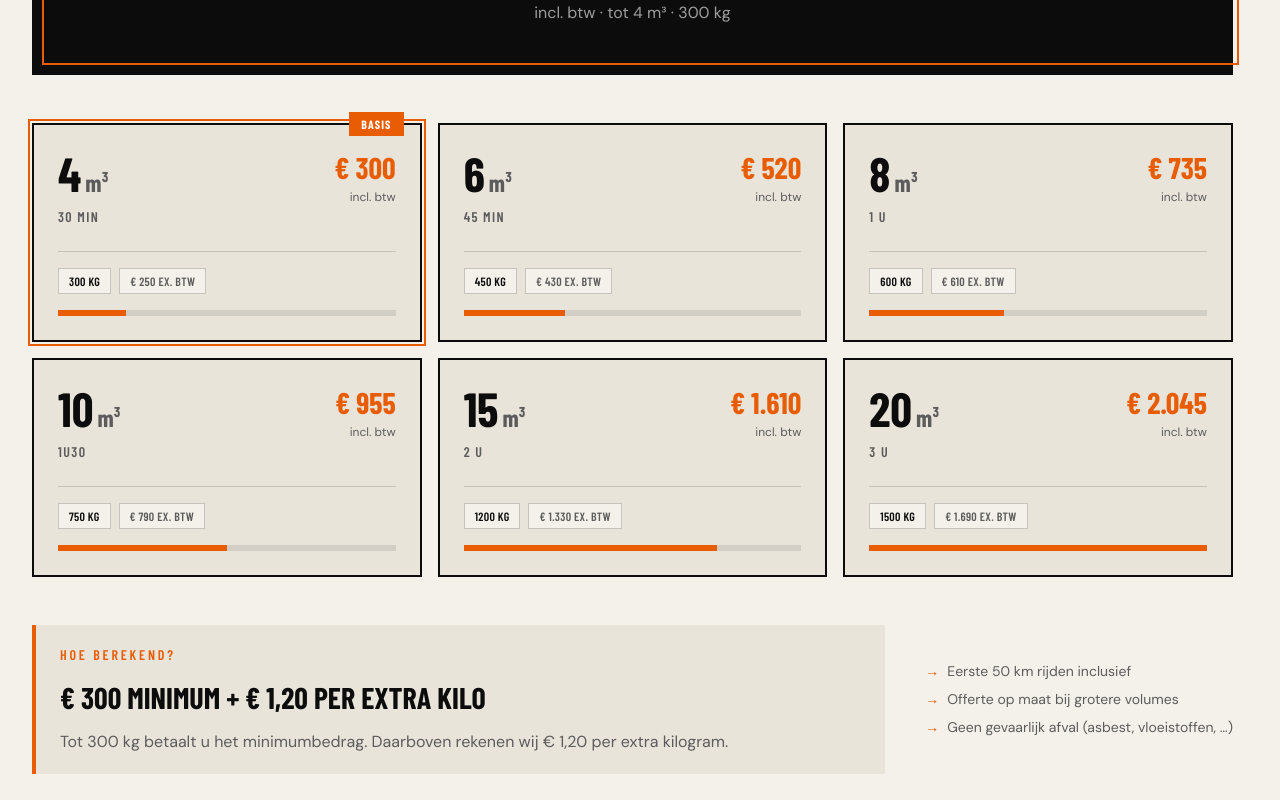
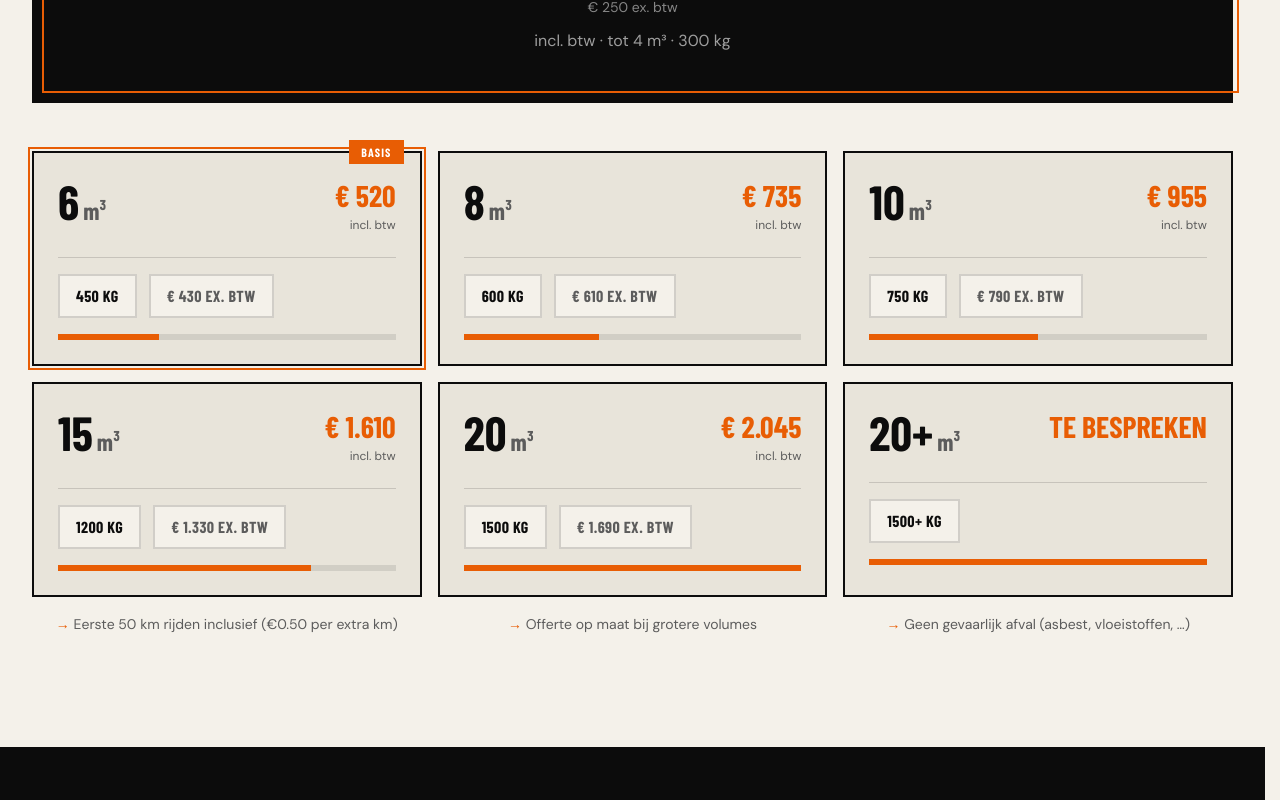
Before and after one commit to termoteniek/wegdermee, a React (Vite) app: page /diensten/werf-opruiming in a window 1280 px wide. Shown: the part 2060-2860 px from the top of the page. Built offline with nearby package versions, Linux system fonts and the light colour scheme; a web font is replaced by a local one.

Commit message:
Update contact information and enhance BookingForm functionality: correct email address in Contact component, refine service volume selection logic in BookingForm, and improve DateTimePicker for flexible date/time input options.

```diff
--- a/src/components/Contact.tsx
+++ b/src/components/Contact.tsx
@@ -36,7 +36,7 @@ export function Contact() {
                     E-mail
                   </span>
                   <span className="font-display text-2xl font-bold uppercase sm:text-3xl">
-                    info@wegdermee.be
+                    info@wegdermee.com
                   </span>
                 </a>
               </li>
--- a/src/components/Hero.tsx
+++ b/src/components/Hero.tsx
@@ -65,7 +65,7 @@ export function Hero() {
               animate={{ opacity: 1 }}
               transition={{ delay: 0.7 }}
             >
-              Meubels, elektronica of volledige ontruimingen — wij halen alles op. U hoeft niet te sorteren. Wij halen alles op.
+              Meubels, elektronica of volledige ontruimingen — wij halen alles op. U hoeft niet te sorteren.
             </motion.p>
 
             <motion.div
--- a/src/components/ServicePricing.tsx
+++ b/src/components/ServicePricing.tsx
@@ -1,9 +1,71 @@
 import { FadeIn } from './FadeIn'
 import { SectionLabel } from './ui/SectionLabel'
-import { formatEuro, pricingTiers, PRICING_EXTRA_PER_KG, PRICING_BASE_INCL_VAT } from '../lib/pricing'
+import { formatEuro, largePricingTier, pricingTiers } from '../lib/pricing'
+
+const maxVolumeM3 = 20
+const displayTiers = pricingTiers.slice(1)
+
+const pricingNotes = [
+  'Eerste 50 km rijden inclusief (€0.50 per extra km)',
+  'Offerte op maat bij grotere volumes',
+  'Geen gevaarlijk afval (asbest, vloeistoffen, …)',
+]
+
+function PricingTierCard({
+  tier,
+  showBasisBadge,
+}: {
+  tier: (typeof pricingTiers)[number]
+  showBasisBadge?: boolean
+}) {
+  return (
+    <article
+      className={`group relative flex h-full flex-col border-2 border-ink bg-cream-dark p-6 transition-colors hover:bg-cream ${
+        showBasisBadge ? 'ring-2 ring-accent ring-offset-2 ring-offset-cream' : ''
+      }`}
+    >
+      {showBasisBadge && (
+        <span className="absolute -top-px right-4 -translate-y-1/2 bg-accent px-3 py-1 font-display text-xs font-bold uppercase tracking-widest text-white">
+          Basis
+        </span>
+      )}
+
+      <div className="flex items-start justify-between gap-4">
+        <div>
+          <p className="font-display text-5xl font-extrabold leading-none text-ink">
+            {tier.volumeM3}
+            <span className="ml-1 text-2xl text-muted">m³</span>
+          </p>
+        </div>
+        <div className="text-right">
+          <p className="font-display text-3xl font-extrabold text-accent">
+            {formatEuro(tier.priceInclVat)}
+          </p>
+          <p className="mt-1 text-xs text-muted">incl. btw</p>
+        </div>
+      </div>
+
+      <div className="mt-6 flex flex-wrap gap-3 border-t border-ink/15 pt-4">
+        <span className="border-2 border-ink/15 bg-cream px-4 py-2 font-display text-sm font-bold uppercase tracking-wide text-ink sm:text-base">
+          {tier.weightKg} kg
+        </span>
+        <span className="border-2 border-ink/15 bg-cream px-4 py-2 font-display text-sm font-bold uppercase tracking-wide text-muted sm:text-base">
+          {formatEuro(tier.priceExVat)} ex. btw
+        </span>
+      </div>
+
+      <div className="mt-4 h-1.5 w-full bg-ink/10" aria-hidden>
+        <div
+          className="h-full bg-accent transition-all group-hover:bg-accent-hover"
+          style={{ width: `${(tier.volumeM3 / maxVolumeM3) * 100}%` }}
+        />
+      </div>
+    </article>
+  )
+}
 
 export function ServicePricing() {
-  const startingPrice = pricingTiers[0].priceInclVat
+  const startingTier = pricingTiers[0]
 
   return (
     <section className="border-t-2 border-ink bg-cream py-20 sm:py-28">
@@ -24,99 +86,64 @@ export function ServicePricing() {
               Vanaf
             </p>
             <p className="mt-2 font-display text-6xl font-extrabold uppercase leading-none sm:text-7xl">
-              {formatEuro(startingPrice)}
+              {formatEuro(startingTier.priceInclVat)}
             </p>
-            <p className="mt-3 text-white/60">incl. btw · tot {pricingTiers[0].volumeM3} m³ · {pricingTiers[0].weightKg} kg</p>
+            <p className="mt-2 text-sm text-white/50">
+              {formatEuro(startingTier.priceExVat)} ex. btw
+            </p>
+            <p className="mt-3 text-white/60">
+              incl. btw · tot {startingTier.volumeM3} m³ · {startingTier.weightKg} kg
+            </p>
             <div className="absolute -right-2 -top-2 h-full w-full border-2 border-accent" aria-hidden />
           </div>
         </FadeIn>
 
         <div className="mt-12 grid gap-4 sm:grid-cols-2 lg:grid-cols-3">
-          {pricingTiers.map((tier, index) => (
+          {displayTiers.map((tier, index) => (
             <FadeIn key={tier.volumeM3} delay={0.08 + index * 0.04}>
-              <article
-                className={`group relative flex h-full flex-col border-2 border-ink bg-cream-dark p-6 transition-colors hover:bg-cream ${
-                  index === 0 ? 'ring-2 ring-accent ring-offset-2 ring-offset-cream' : ''
-                }`}
-              >
-                {index === 0 && (
-                  <span className="absolute -top-px right-4 -translate-y-1/2 bg-accent px-3 py-1 font-display text-xs font-bold uppercase tracking-widest text-white">
-                    Basis
-                  </span>
-                )}
+              <PricingTierCard tier={tier} showBasisBadge={index === 0} />
+            </FadeIn>
+          ))}
 
+          <FadeIn delay={0.08 + displayTiers.length * 0.04}>
+            <article className="group relative flex h-full flex-col border-2 border-ink bg-cream-dark p-6 transition-colors hover:bg-cream">
               <div className="flex items-start justify-between gap-4">
                 <div>
                   <p className="font-display text-5xl font-extrabold leading-none text-ink">
-                      {tier.volumeM3}
+                    {largePricingTier.volumeLabel}
                     <span className="ml-1 text-2xl text-muted">m³</span>
-                    </p>
-                    <p className="mt-2 font-display text-sm font-semibold uppercase tracking-widest text-muted">
-                      {tier.duration}
                   </p>
                 </div>
                 <div className="text-right">
-                    <p className="font-display text-3xl font-extrabold text-accent">
-                      {formatEuro(tier.priceInclVat)}
+                  <p className="font-display text-2xl font-extrabold uppercase leading-tight text-accent sm:text-3xl">
+                    {largePricingTier.priceLabel}
                   </p>
-                    <p className="mt-1 text-xs text-muted">incl. btw</p>
                 </div>
               </div>
 
-                <div className="mt-6 flex flex-wrap gap-2 border-t border-ink/15 pt-4">
-                  <span className="border border-ink/20 bg-cream px-2.5 py-1 font-display text-xs font-semibold uppercase tracking-wide text-ink">
-                    {tier.weightKg} kg
-                  </span>
-                  <span className="border border-ink/20 bg-cream px-2.5 py-1 font-display text-xs font-semibold uppercase tracking-wide text-muted">
-                    {formatEuro(tier.priceExVat)} ex. btw
+              <div className="mt-6 flex flex-wrap gap-3 border-t border-ink/15 pt-4">
+                <span className="border-2 border-ink/15 bg-cream px-4 py-2 font-display text-sm font-bold uppercase tracking-wide text-ink sm:text-base">
+                  {largePricingTier.weightLabel} kg
                 </span>
               </div>
 
-                <div
-                  className="mt-4 h-1.5 w-full bg-ink/10"
-                  aria-hidden
-                >
-                  <div
-                    className="h-full bg-accent transition-all group-hover:bg-accent-hover"
-                    style={{ width: `${(tier.volumeM3 / pricingTiers[pricingTiers.length - 1].volumeM3) * 100}%` }}
-                  />
+              <div className="mt-4 h-1.5 w-full bg-ink/10" aria-hidden>
+                <div className="h-full w-full bg-accent transition-all group-hover:bg-accent-hover" />
               </div>
             </article>
           </FadeIn>
+
+          <FadeIn delay={0.15} className="col-span-full grid gap-4 sm:grid-cols-2 lg:grid-cols-3">
+            {pricingNotes.map((note) => (
+              <p key={note} className="px-2 text-center text-sm leading-relaxed text-muted">
+                <span className="text-accent" aria-hidden>
+                  →{' '}
+                </span>
+                {note}
+              </p>
             ))}
+          </FadeIn>
         </div>
-
-        <FadeIn delay={0.15} className="mt-12">
-          <div className="grid gap-6 lg:grid-cols-[1fr_auto] lg:items-center lg:gap-10">
-            <div className="border-l-4 border-accent bg-cream-dark px-6 py-5">
-              <p className="font-display text-sm font-semibold uppercase tracking-[0.2em] text-accent">
-                Hoe berekend?
-              </p>
-              <p className="mt-3 font-display text-2xl font-bold uppercase leading-snug text-ink sm:text-3xl">
-                {formatEuro(PRICING_BASE_INCL_VAT)} minimum + {formatEuro(PRICING_EXTRA_PER_KG, 2)} per extra kilo
-              </p>
-              <p className="mt-3 text-muted">
-                Tot {pricingTiers[0].weightKg} kg betaalt u het minimumbedrag. Daarboven rekenen wij{' '}
-                {formatEuro(PRICING_EXTRA_PER_KG, 2)} per extra kilogram.
-              </p>
-            </div>
-
-            <ul className="space-y-2 text-sm text-muted lg:max-w-xs">
-              <li className="flex gap-2">
-                <span className="text-accent" aria-hidden>→</span>
-                Eerste 50 km rijden inclusief
-              </li>
-              <li className="flex gap-2">
-                <span className="text-accent" aria-hidden>→</span>
-                Offerte op maat bij grotere volumes
-              </li>
-              <li className="flex gap-2">
-                <span className="text-accent" aria-hidden>→</span>
-                Geen gevaarlijk afval (asbest, vloeistoffen, …)
-              </li>
-            </ul>
-          </div>
-        </FadeIn>
       </div>
     </section>
   )
--- a/src/lib/pricing.ts
+++ b/src/lib/pricing.ts
@@ -7,19 +7,24 @@ export const VAT_RATE = 0.21
 export type PricingTier = {
   volumeM3: number
   weightKg: number
-  duration: string
   priceExVat: number
   priceInclVat: number
 }
 
 export const pricingTiers: PricingTier[] = [
-  { volumeM3: 4, weightKg: 300, duration: '30 min', priceExVat: 250, priceInclVat: 300 },
-  { volumeM3: 6, weightKg: 450, duration: '45 min', priceExVat: 430, priceInclVat: 520 },
-  { volumeM3: 8, weightKg: 600, duration: '1 u', priceExVat: 610, priceInclVat: 735 },
-  { volumeM3: 10, weightKg: 750, duration: '1u30', priceExVat: 790, priceInclVat: 955 },
-  { volumeM3: 15, weightKg: 1200, duration: '2 u', priceExVat: 1330, priceInclVat: 1610 },
-  { volumeM3: 20, weightKg: 1500, duration: '3 u', priceExVat: 1690, priceInclVat: 2045 },
+  { volumeM3: 4, weightKg: 300, priceExVat: 250, priceInclVat: 300 },
+  { volumeM3: 6, weightKg: 450, priceExVat: 430, priceInclVat: 520 },
+  { volumeM3: 8, weightKg: 600, priceExVat: 610, priceInclVat: 735 },
+  { volumeM3: 10, weightKg: 750, priceExVat: 790, priceInclVat: 955 },
+  { volumeM3: 15, weightKg: 1200, priceExVat: 1330, priceInclVat: 1610 },
+  { volumeM3: 20, weightKg: 1500, priceExVat: 1690, priceInclVat: 2045 },
 ]
+
+export const largePricingTier = {
+  volumeLabel: '20+',
+  weightLabel: '1500+',
+  priceLabel: 'Te bespreken',
+}
 
 export function formatEuro(amount: number, decimals = 0): string {
   return new Intl.NumberFormat('nl-BE', {
```
Also changed, not shown: src/components/Footer.tsx (+7 -14 lines), src/components/KlantenFeedback.tsx (+2 -14 lines), src/components/contact/BookingForm.tsx (+129 -36 lines), src/components/contact/DateTimePicker.tsx (+10 -1 lines), src/types/booking.ts (+34 -14 lines). Lines whose indentation alone changed are shown as unchanged.
